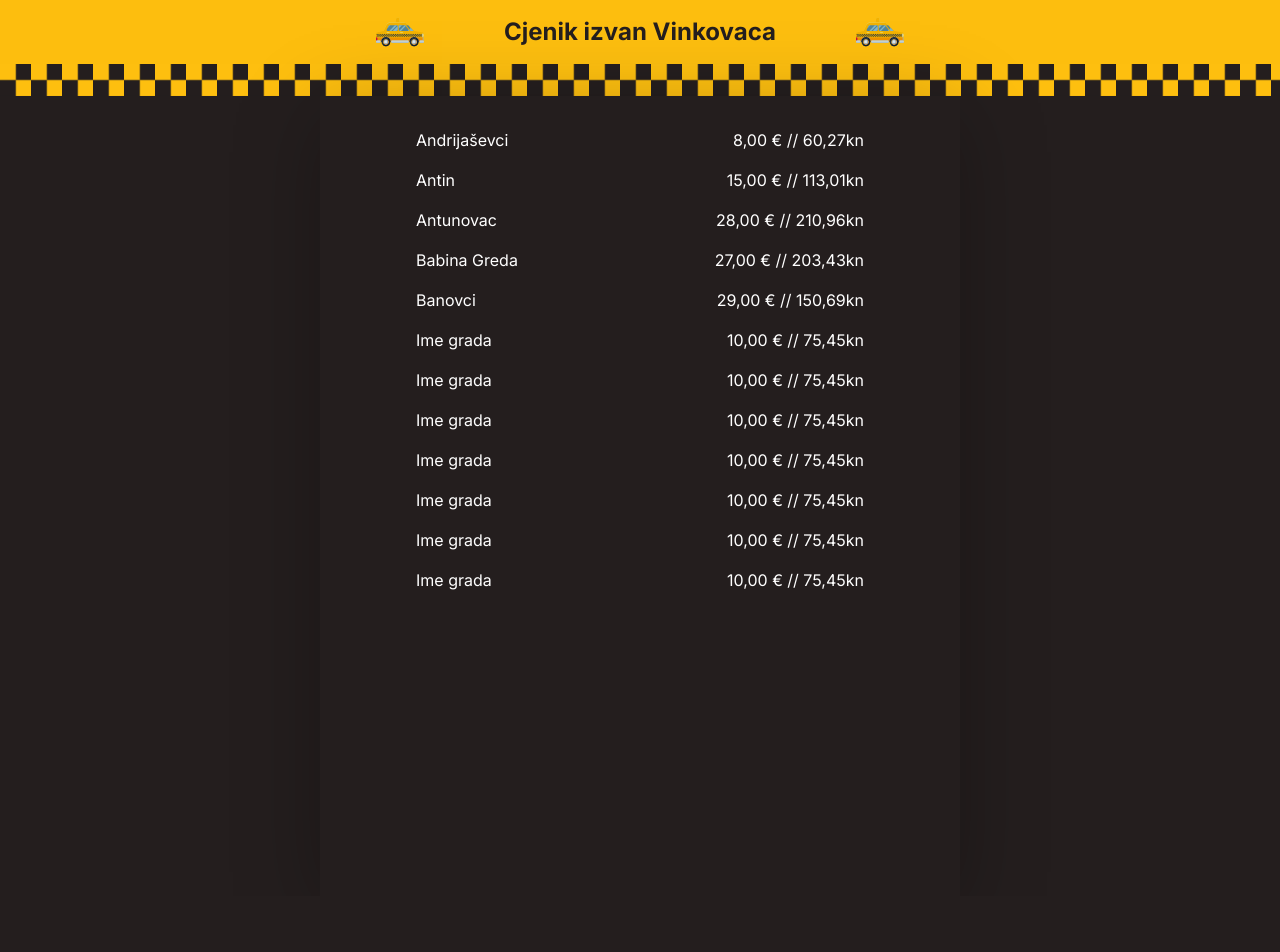
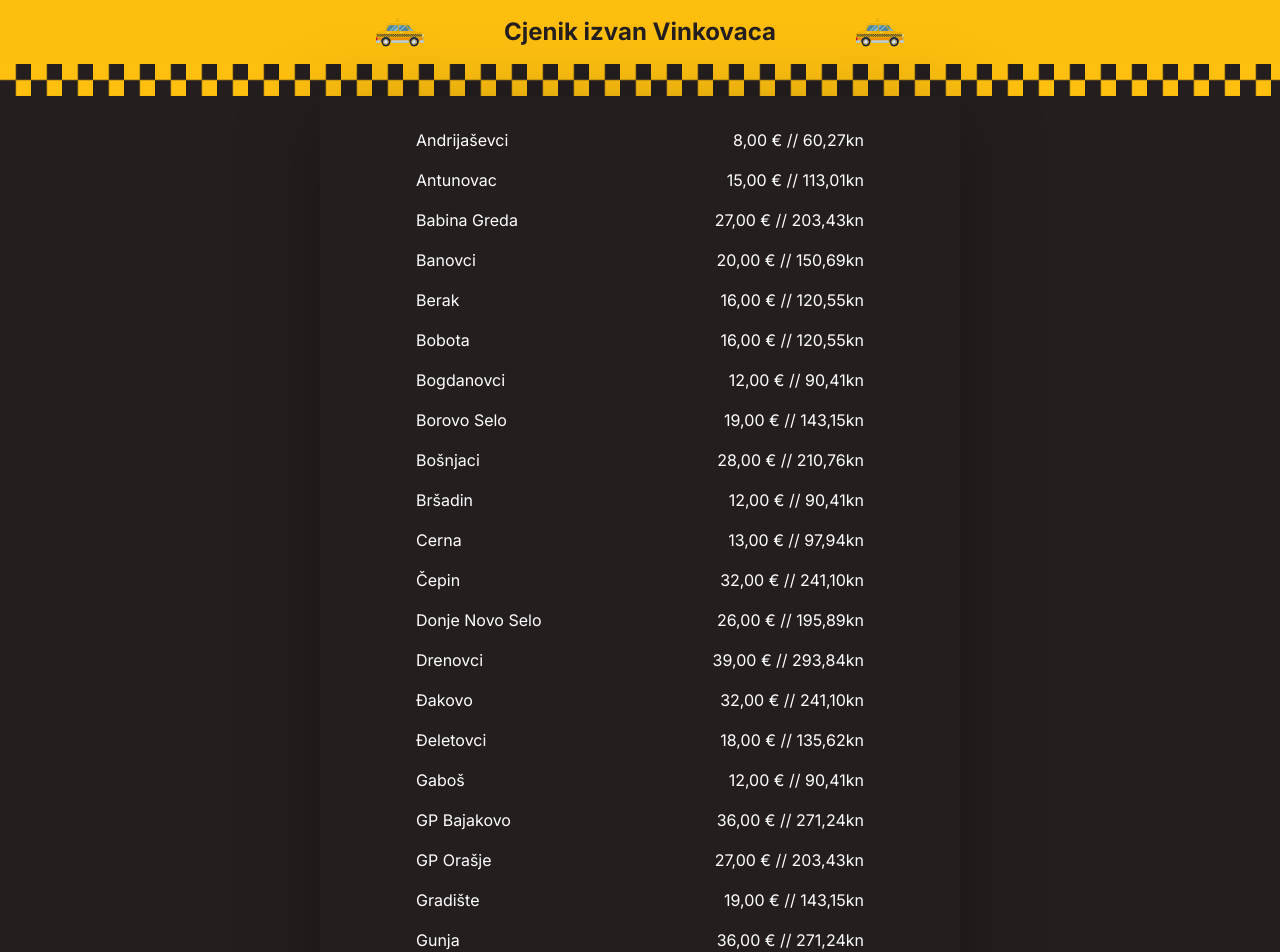
Before and after one commit to ivano-uglik/zuti-taxi, a React (Vite) app: page /hr/cjenik in a window 1280 px wide. Shown: the top 952 px of the page. Before the commit the page ends 896 px from the top, so only its background shows below. Built offline with nearby package versions, Linux system fonts and the light colour scheme.

Commit message:
half done cjenik, remade with array.map

```diff
--- a/src/App.jsx
+++ b/src/App.jsx
@@ -30,9 +30,9 @@ import Phone1 from "./assets/images/Phone.svg";
 import WhatsApp1 from "./assets/images/WhatsApp.svg";
 import Facebook1 from "./assets/images/Facebook.svg";
 import CjenikEN from "./CjenikEN";
-
 import { Routes, Route } from "react-router-dom";
 import Cjenik from "./Cjenik";
+
 const App = () => {
   return (
     <div>
@@ -43,14 +43,8 @@ const App = () => {
         <Route path="/hr/cjenik" element={<Cjenik />} />
         <Route path="/en/pricelist" element={<CjenikEN />} />
         <Route path="*" element={<Home />} />
+        <Route path="en/*" element={<HomeEn />} />
       </Routes>
-
-      {/* <NumberNavbar />
-      <Navbar />
-      <ImgTemp />
-      <Naslovna />
-      <CjenikKontakt />
-      <Footer /> */}
     </div>
   );
 };
--- a/src/Cjenik.jsx
+++ b/src/Cjenik.jsx
@@ -9,6 +9,160 @@ const Cjenik = () => {
   }
 
   titleSet();
+
+  const mjesta = [
+    {
+      mjesto: "Andrijaševci",
+      cijena: "8,00 € // 60,27kn",
+      id: 1,
+    },
+    {
+      mjesto: "Antunovac",
+      cijena: "15,00 € // 113,01kn",
+      id: 2,
+    },
+    {
+      mjesto: "Babina Greda",
+      cijena: "27,00 € // 203,43kn",
+      id: 3,
+    },
+    {
+      mjesto: "Banovci",
+      cijena: "20,00 € // 150,69kn",
+      id: 4,
+    },
+    {
+      mjesto: "Berak",
+      cijena: "16,00 € // 120,55kn",
+      id: 5,
+    },
+    {
+      mjesto: "Bobota",
+      cijena: "16,00 € // 120,55kn",
+      id: 6,
+    },
+    {
+      mjesto: "Bogdanovci",
+      cijena: "12,00 € // 90,41kn",
+      id: 7,
+    },
+    {
+      mjesto: "Borovo Selo",
+      cijena: "19,00 € // 143,15kn",
+      id: 8,
+    },
+    {
+      mjesto: "Bošnjaci",
+      cijena: "28,00 € // 210,76kn",
+      id: 9,
+    },
+    {
+      mjesto: "Bršadin",
+      cijena: "12,00 € // 90,41kn",
+      id: 10,
+    },
+    {
+      mjesto: "Cerna",
+      cijena: "13,00 € // 97,94kn",
+      id: 11,
+    },
+    {
+      mjesto: "Čepin",
+      cijena: "32,00 € // 241,10kn",
+      id: 12,
+    },
+    {
+      mjesto: "Donje Novo Selo",
+      cijena: "26,00 € // 195,89kn",
+      id: 13,
+    },
+    {
+      mjesto: "Drenovci",
+      cijena: "39,00 € // 293,84kn",
+      id: 14,
+    },
+    {
+      mjesto: "Đakovo",
+      cijena: "32,00 € // 241,10kn",
+      id: 15,
+    },
+    {
+      mjesto: "Đeletovci",
+      cijena: "18,00 € // 135,62kn",
+      id: 16,
+    },
+    {
+      mjesto: "Gaboš",
+      cijena: "12,00 € // 90,41kn",
+      id: 17,
+    },
+    {
+      mjesto: "GP Bajakovo",
+      cijena: "36,00 € // 271,24kn",
+      id: 18,
+    },
+    {
+      mjesto: "GP Orašje",
+      cijena: "27,00 € // 203,43kn",
+      id: 19,
+    },
+    {
+      mjesto: "Gradište",
+      cijena: "19,00 € // 143,15kn",
+      id: 20,
+    },
+    {
+      mjesto: "Gunja",
+      cijena: "36,00 € // 271,24kn",
+      id: 21,
+    },
+    {
+      mjesto: "Gundinci",
+      cijena: "31,00 € // 233,56kn",
+      id: 22,
+    },
+    {
+      mjesto: "Ernestinovo",
+      cijena: "23,00 € // 173,29kn",
+      id: 23,
+    },
+    {
+      mjesto: "Ilača",
+      cijena: "23,00 € // 173,29kn",
+      id: 24,
+    },
+    {
+      mjesto: "Ilok",
+      cijena: "43,00 € // 323,98kn",
+      id: 25,
+    },
+    {
+      mjesto: "Ivankovo",
+      cijena: "8,00 € // 60,27kn",
+      id: 26,
+    },
+    {
+      mjesto: "Jankovci",
+      cijena: "9,00 € // 67,81kn",
+      id: 27,
+    },
+    {
+      mjesto: "Jarmina",
+      cijena: "8,00 € // 60,27kn",
+      id: 28,
+    },
+    {
+      mjesto: "Komletinci",
+      cijena: "22,00 € // 165,75kn",
+      id: 29,
+    },
+    {
+      mjesto: "Korođ",
+      cijena: "19,00 € // 143,15kn",
+      id: 30,
+    },
+  ];
+
   return (
     <div className="text-white flex flex-col items-center overflow-x-hidden">
       <div className="w-screen bg-taxiYellow flex justify-center gap-16">
@@ -19,55 +173,14 @@ const Cjenik = () => {
         <img src={taxi} className="w-12 hidden md:block" />
       </div>
       <div className="w-full h-8 blackAndYellowStatic" />
-      <div className="w-[50vw] pt-8 flex flex-col gap-4 px-8 xl:px-24 min-h-screen shadowCjenik">
-        <div className="flex justify-between">
-          <span>Andrijaševci</span>
-          <span>8,00 &euro; // 60,27kn</span>
-        </div>
-        <div className="flex justify-between">
-          <span>Antin</span>
-          <span>15,00 &euro; // 113,01kn</span>
-        </div>
-        <div className="flex justify-between">
-          <span>Antunovac</span>
-          <span>28,00 &euro; // 210,96kn</span>
-        </div>
-        <div className="flex justify-between">
-          <span>Babina Greda</span>
-          <span>27,00 &euro; // 203,43kn</span>
-        </div>
-        <div className="flex justify-between">
-          <span>Banovci</span>
-          <span>29,00 &euro; // 150,69kn</span>
-        </div>
-        <div className="flex justify-between">
-          <span>Ime grada</span>
-          <span>10,00 &euro; // 75,45kn</span>
-        </div>
-        <div className="flex justify-between">
-          <span>Ime grada</span>
-          <span>10,00 &euro; // 75,45kn</span>
-        </div>
-        <div className="flex justify-between">
-          <span>Ime grada</span>
-          <span>10,00 &euro; // 75,45kn</span>
-        </div>
-        <div className="flex justify-between">
-          <span>Ime grada</span>
-          <span>10,00 &euro; // 75,45kn</span>
-        </div>
-        <div className="flex justify-between">
-          <span>Ime grada</span>
-          <span>10,00 &euro; // 75,45kn</span>
-        </div>
-        <div className="flex justify-between">
-          <span>Ime grada</span>
-          <span>10,00 &euro; // 75,45kn</span>
-        </div>
-        <div className="flex justify-between">
-          <span>Ime grada</span>
-          <span>10,00 &euro; // 75,45kn</span>
-        </div>
+      <div className="w-[50vw] pt-8 flex flex-col gap-4 px-8 xl:px-24 shadowCjenik">
+        {mjesta.map((mjesto) => (
+          <div className="flex justify-between list-none" key={mjesto.id}>
+            <li>{mjesto.mjesto}</li>
+            <span></span>
+            <li>{mjesto.cijena}</li>
+          </div>
+        ))}
       </div>
     </div>
   );
```
Also changed, not shown: src/lokacije.json (added, +7 -0 lines).
